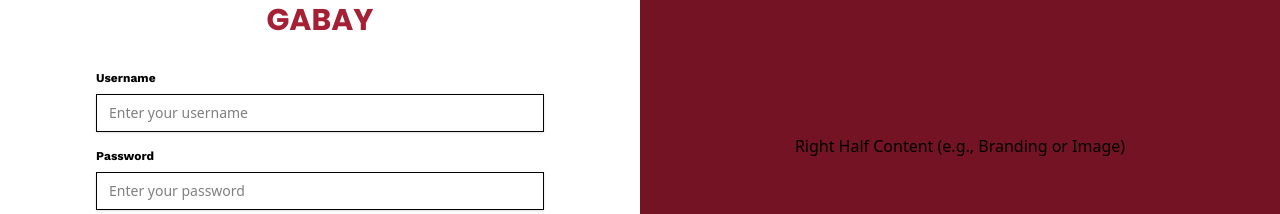
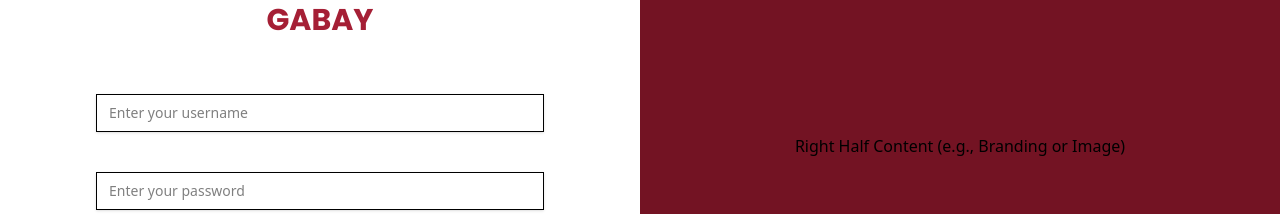
Before and after one commit to qu1r0ra/gabay-inventory-system, a React (Vite) app: page / in a window 1280 px wide. Shown: the part 254-468 px from the top of the page. Built offline with nearby package versions, Linux system fonts and the light colour scheme.

Commit message:
fix: changed Input labels to white

```diff
--- a/src/components/Input.tsx
+++ b/src/components/Input.tsx
@@ -16,7 +16,7 @@ function Input({
 }: InputProps) {
   return (
     <div className={`mb-4 ${className || ''}`}>
-      <label htmlFor={id} className="block text-black-700 text-xs font-bold mb-2 font-Work-Sans">
+      <label htmlFor={id} className="block text-white text-xs font-bold mb-2 font-Poppins">
         {label}
       </label>
       <input
```
